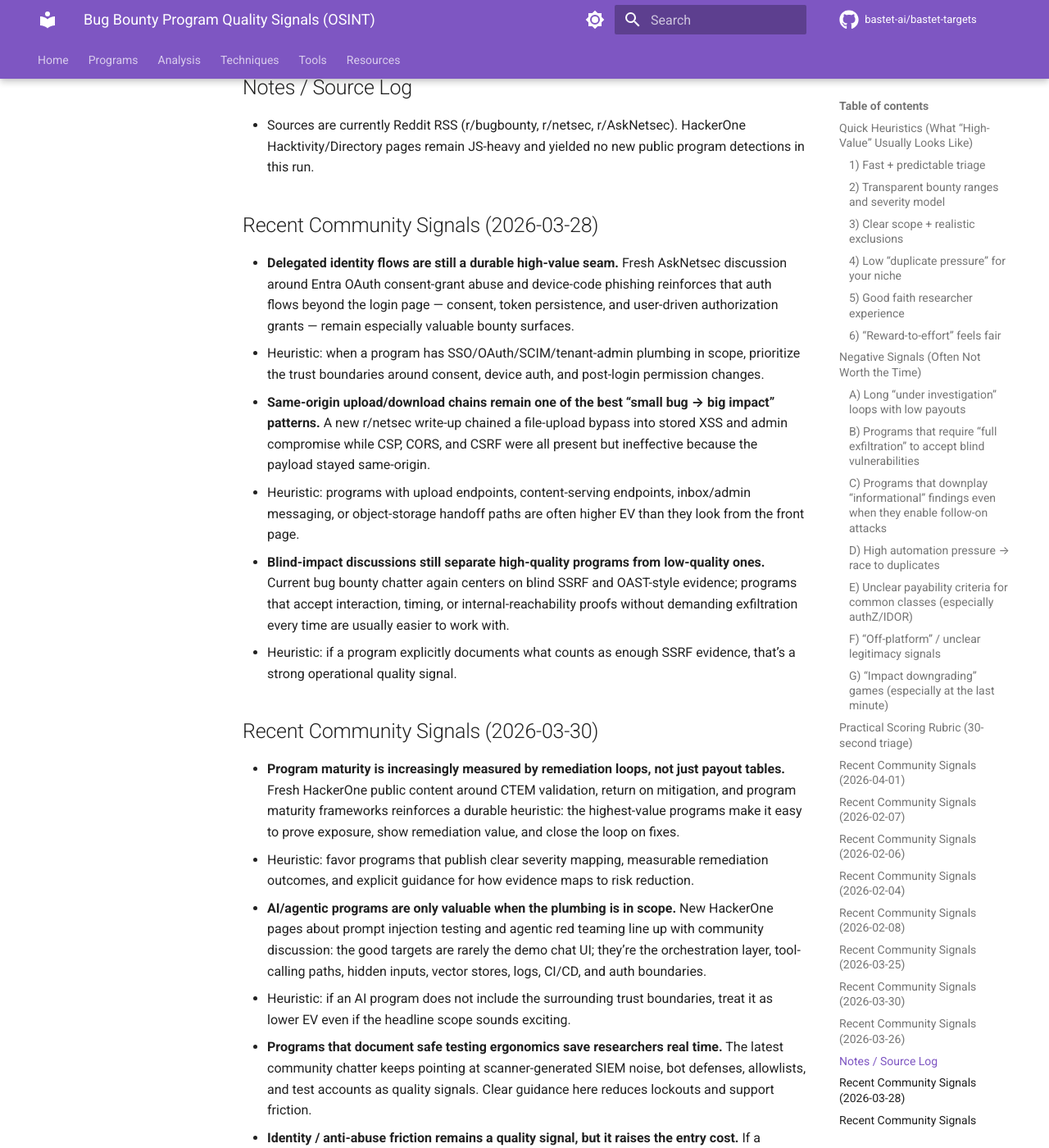
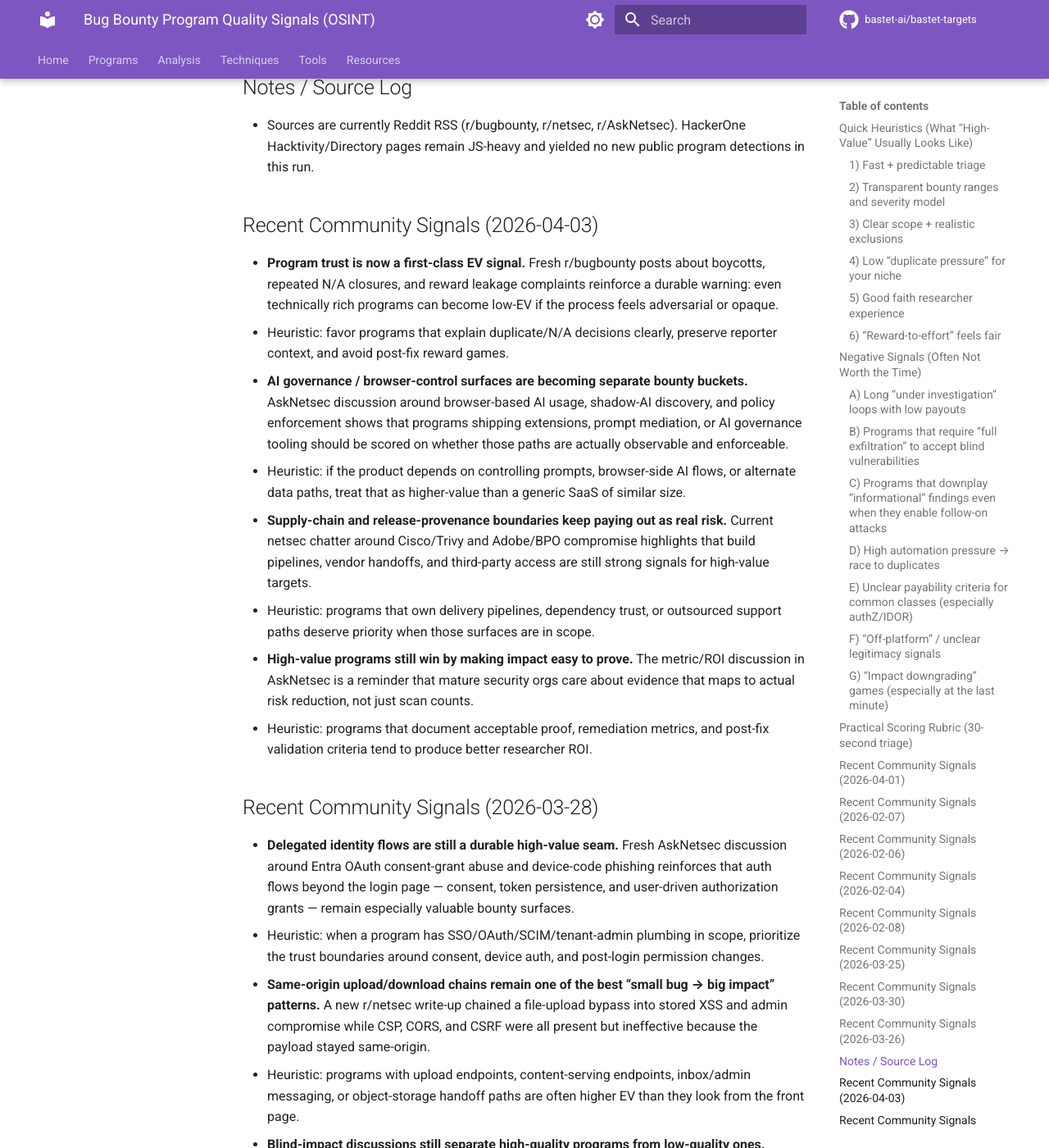
Before and after one commit to bastet-ai/bastet-targets, an MkDocs documentation site: the page built from docs/programs/program-quality-signals.md, in a window 1280 px wide and 1400 px high, scrolled down 15702 px. Shown: the whole window at 82% size. Built offline with MkDocs 1.6.1 and Material for MkDocs 9.7.7, drawn with Linux system fonts in a browser that asks for light colours; comment, search, counter and statistics services are not loaded.

Commit message:
Update program quality signals from April 3 scan

```diff
--- a/docs/programs/program-quality-signals.md
+++ b/docs/programs/program-quality-signals.md
@@ -310,6 +310,20 @@ These are **examples** from recent public discussion that reinforce (or nuance)
 
 - Sources are currently Reddit RSS (r/bugbounty, r/netsec, r/AskNetsec). HackerOne Hacktivity/Directory pages remain JS-heavy and yielded no new public program detections in this run.
 
+## Recent Community Signals (2026-04-03)
+
+- **Program trust is now a first-class EV signal.** Fresh r/bugbounty posts about boycotts, repeated N/A closures, and reward leakage complaints reinforce a durable warning: even technically rich programs can become low-EV if the process feels adversarial or opaque.
+  - Heuristic: favor programs that explain duplicate/N/A decisions clearly, preserve reporter context, and avoid post-fix reward games.
+
+- **AI governance / browser-control surfaces are becoming separate bounty buckets.** AskNetsec discussion around browser-based AI usage, shadow-AI discovery, and policy enforcement shows that programs shipping extensions, prompt mediation, or AI governance tooling should be scored on whether those paths are actually observable and enforceable.
+  - Heuristic: if the product depends on controlling prompts, browser-side AI flows, or alternate data paths, treat that as higher-value than a generic SaaS of similar size.
+
+- **Supply-chain and release-provenance boundaries keep paying out as real risk.** Current netsec chatter around Cisco/Trivy and Adobe/BPO compromise highlights that build pipelines, vendor handoffs, and third-party access are still strong signals for high-value targets.
+  - Heuristic: programs that own delivery pipelines, dependency trust, or outsourced support paths deserve priority when those surfaces are in scope.
+
+- **High-value programs still win by making impact easy to prove.** The metric/ROI discussion in AskNetsec is a reminder that mature security orgs care about evidence that maps to actual risk reduction, not just scan counts.
+  - Heuristic: programs that document acceptable proof, remediation metrics, and post-fix validation criteria tend to produce better researcher ROI.
+
 ## Recent Community Signals (2026-03-28)
 
 - **Delegated identity flows are still a durable high-value seam.** Fresh AskNetsec discussion around Entra OAuth consent-grant abuse and device-code phishing reinforces that auth flows beyond the login page — consent, token persistence, and user-driven authorization grants — remain especially valuable bounty surfaces.
```
Also changed, not shown: docs/programs/high-value.md (+9 -0 lines).
